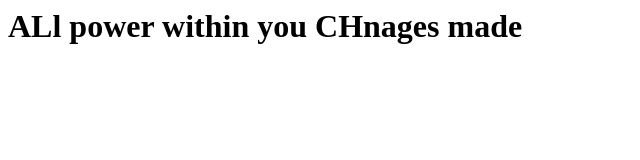
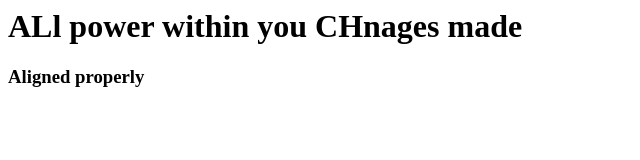
Before and after one commit to skameshh/firstgitrepo, a plain HTML site: page index.html in a window 1280 px wide. Shown: the whole page, without its empty margins (0-640 px from the left). Drawn offline with Linux system fonts and the light colour scheme.

Commit message:
remote updated locally

```diff
--- a/index.html
+++ b/index.html
@@ -1,5 +1,6 @@
 <html>
-	<body>
-		<h1> ALl power within you  CHnages made </h1>
-	</body>
+<body>
+<h1> ALl power within you  CHnages made </h1>
+<h3> Aligned properly </h3>
+</body>
 </html>
```
